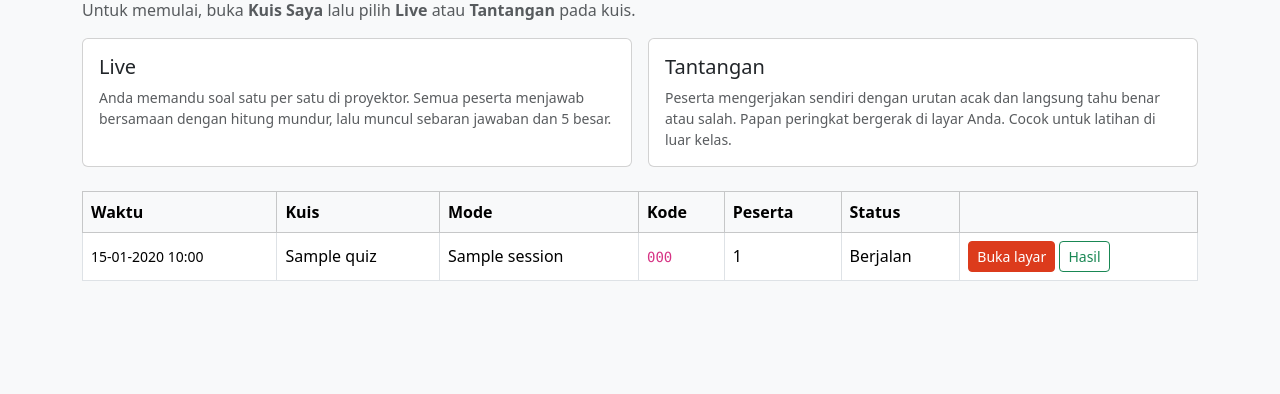
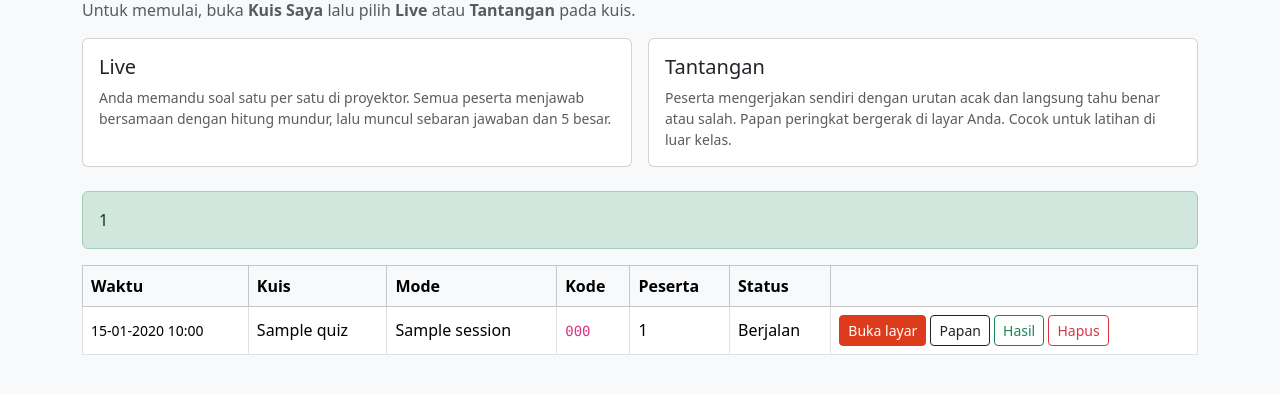
Before and after one commit to arisbudianto/online-quis, a Laravel app: template resources/views/dosen/live/index.blade.php in a window 1280 px wide. Shown: the part 230-624 px from the top of the page. Run offline with Laravel 10, Linux system fonts and the light colour scheme; a user stored in the database is signed in; data comes from the database, SQL or seed files in the repository; tables that the repository leaves empty hold one stand-in row (values such as "Sample post"); the template is opened without the code that fills it: most values are stand-ins (such as "Sample title", 1, 10 or a date in 2020).

Commit message:
feat: hapus sesi interaktif + tombol Papan bersama di daftar, hasil, dan layar dosen
Permintaan pemilik 27-11-2026 05:47. Hapus menghapus peserta, jawaban,
dan file status sesi; kuis aslinya tidak terhapus. Konfirmasi sebelum hapus.

Co-Authored-By: Claude Opus 5.5 <noreply@anthropic.com>
Claude-Session: https://claude.ai/code/session_01SyCZMSi4VVwcBoB53HgrYc

```diff
--- a/resources/views/dosen/live/index.blade.php
+++ b/resources/views/dosen/live/index.blade.php
@@ -27,6 +27,10 @@
     </div>
 </div>
 
+@if (session('status'))
+    <div class="alert alert-success">{{ session('status') }}</div>
+@endif
+
 <div class="table-responsive">
 <table class="table table-bordered bg-white align-middle">
     <thead class="table-light">
@@ -45,7 +49,15 @@
                     @unless ($s->isFinished())
                         <a href="{{ route('dosen.live.show', $s) }}" class="btn btn-sm btn-primary">Buka layar</a>
                     @endunless
+                    <a href="{{ route('live.board', $s->code) }}" target="_blank" rel="noopener" class="btn btn-sm btn-outline-dark"
+                       title="Papan peringkat bersama untuk TV/proyektor; bisa dibuka tanpa login">Papan</a>
                     <a href="{{ route('dosen.live.results', $s) }}" class="btn btn-sm btn-outline-success">Hasil</a>
+                    <form method="POST" action="{{ route('dosen.live.destroy', $s) }}" class="d-inline"
+                          onsubmit="return confirm('Hapus sesi {{ $s->modeLabel() }} {{ $s->code }} beserta {{ $s->players_count }} peserta dan jawabannya? Tidak bisa dikembalikan.')">
+                        @csrf
+                        @method('DELETE')
+                        <button class="btn btn-sm btn-outline-danger">Hapus</button>
+                    </form>
                 </td>
             </tr>
         @empty
--- a/resources/views/live/host-challenge.blade.php
+++ b/resources/views/live/host-challenge.blade.php
@@ -12,7 +12,8 @@
             <img src="{{ route('dosen.live.qr', $session) }}" alt="QR gabung" style="width:100%;max-width:320px">
             <div class="kode-besar">{{ $session->code }}</div>
             <p class="kecil">{{ $session->questionCount() }} soal · {{ $session->seconds_per_question }} detik per soal</p>
-            <p class="kecil">Papan peringkat bersama: {{ preg_replace('#^https?://#', '', route('live.board', $session->code)) }}</p>
+                <a class="btn putih" style="padding:8px 14px;font-size:14px;margin:8px 0" href="{{ route('live.board', $session->code) }}" target="_blank" rel="noopener">Buka papan bersama</a>
+                <p class="kecil">Untuk TV atau layar kedua, tanpa login: {{ preg_replace('#^https?://#', '', route('live.board', $session->code)) }}</p>
             @if ($session->isFinished())
                 <p><strong>Tantangan sudah ditutup.</strong></p>
                 <a class="btn penuh" href="{{ route('dosen.live.results', $session) }}">Hasil lengkap</a>
--- a/resources/views/live/host-live.blade.php
+++ b/resources/views/live/host-live.blade.php
@@ -5,6 +5,7 @@
     <span>{{ $session->quiz->title ?? 'Kuis' }} <small>· Live · {{ $session->code }}</small></span>
     <span style="display:flex;gap:8px">
         <small id="info-peserta">0 peserta</small>
+        <a class="btn putih" style="padding:6px 12px;font-size:13px" href="{{ route('live.board', $session->code) }}" target="_blank" rel="noopener">Papan</a>
         <a class="btn putih" style="padding:6px 12px;font-size:13px" href="{{ route('dosen.live.index') }}">Keluar layar</a>
     </span>
 </div>
@@ -16,7 +17,8 @@
                 <p>Scan QR atau buka <strong>{{ preg_replace('#^https?://#', '', route('live.enter')) }}</strong></p>
                 <img src="{{ route('dosen.live.qr', $session) }}" alt="QR gabung" style="width:100%;max-width:340px">
                 <div class="kode-besar">{{ $session->code }}</div>
-                <p class="kecil">Papan peringkat bersama: {{ preg_replace('#^https?://#', '', route('live.board', $session->code)) }}</p>
+                <a class="btn putih" style="padding:8px 14px;font-size:14px;margin:8px 0" href="{{ route('live.board', $session->code) }}" target="_blank" rel="noopener">Buka papan bersama</a>
+                <p class="kecil">Untuk TV atau layar kedua, tanpa login: {{ preg_replace('#^https?://#', '', route('live.board', $session->code)) }}</p>
             </div>
             <div class="kartu">
                 <h2><span id="jml-lobby">0</span> peserta</h2>
--- a/routes/web.php
+++ b/routes/web.php
@@ -110,6 +110,7 @@ Route::middleware(['auth', 'verified'])->group(function () {
         Route::post('interaktif/{session}/keluarkan/{player}', [LiveSessionController::class, 'kick'])->name('live.kick');
         Route::get('interaktif/{session}/hasil', [LiveSessionController::class, 'results'])->name('live.results');
         Route::get('interaktif/{session}/export', [LiveSessionController::class, 'export'])->name('live.export');
+        Route::delete('interaktif/{session}', [LiveSessionController::class, 'destroy'])->name('live.destroy');
         // Daftar kelas milik dosen
         Route::get('kelas', [TeacherClassController::class, 'index'])->name('classes.index');
         Route::post('kelas', [TeacherClassController::class, 'store'])->name('classes.store');
```
Also changed, not shown: app/Http/Controllers/Dosen/LiveSessionController.php (+12 -0 lines), resources/views/dosen/live/results.blade.php (+7 -0 lines), tests/Feature/LiveGameTest.php (+32 -0 lines).
